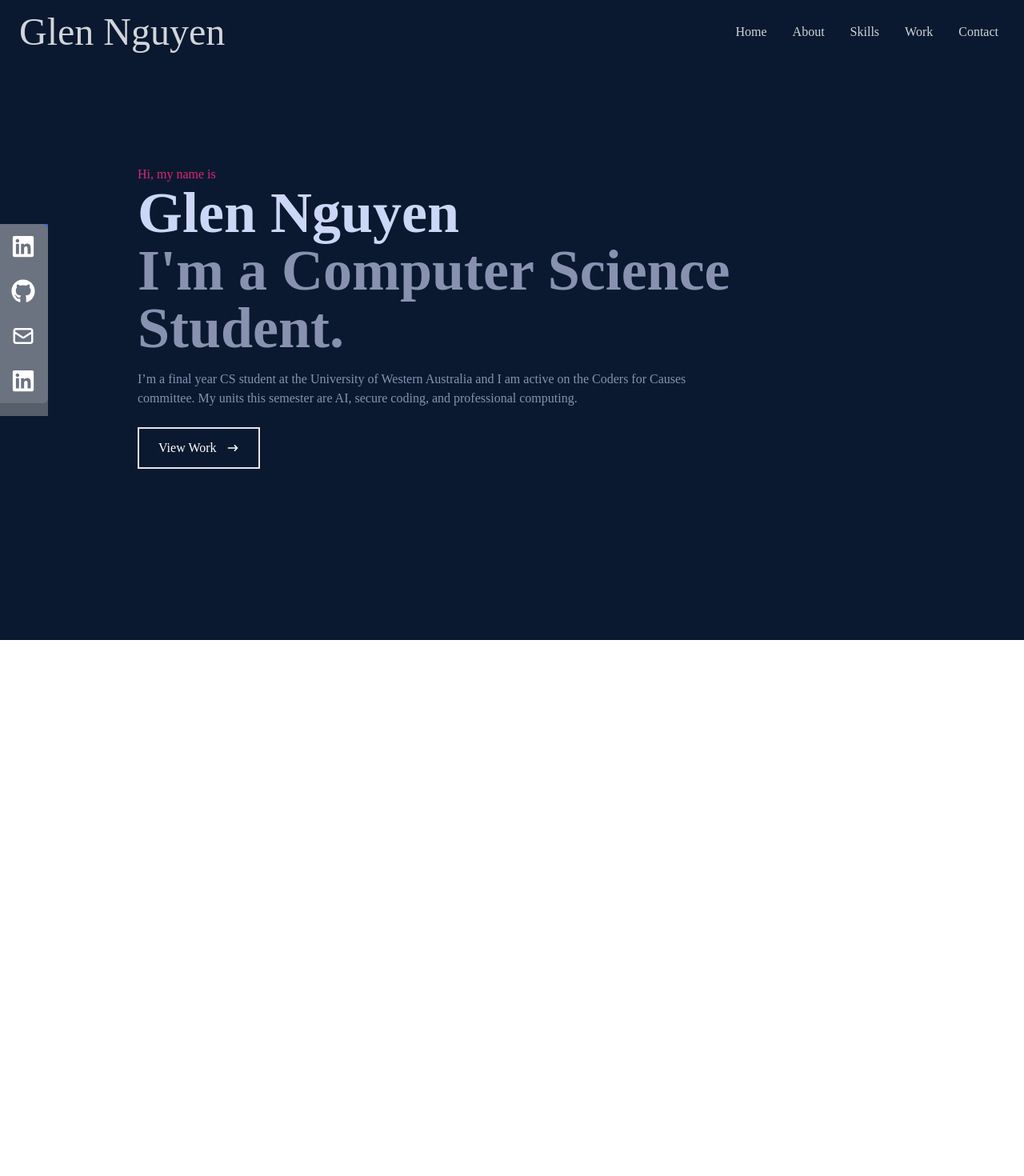
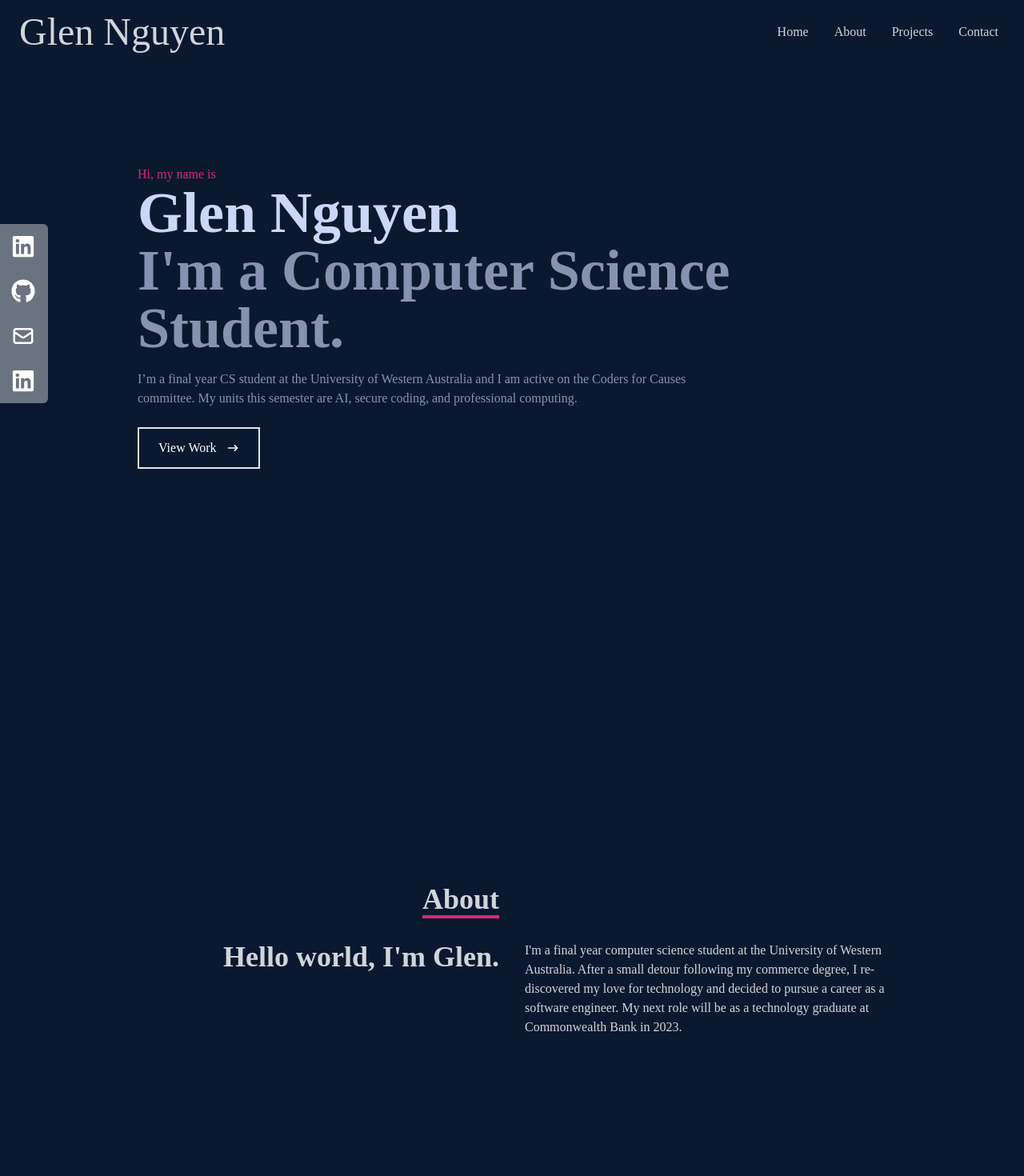
Before and after one commit to GlendleNguyen/portfolio, a React (Create React App) app: page / in a window 1280 px wide. Shown: the top 1470 px of the page at 80% size. Before the commit the page ends 800 px from the top, so only its background shows below. Built offline with nearby package versions, Linux system fonts and the light colour scheme; the HTML template or start-up script is replaced by a standard one.

Commit message:
add components

```diff
--- a/src/App.js
+++ b/src/App.js
@@ -1,13 +1,18 @@
 import NavBar from "./components/NavBar";
 import Home from "./components/Home";
 import SocialLinks from "./components/SocialLinks";
+import About from "./components/About";
+import Contact from "./components/Contact";
+import Projects from "./components/Projects";
 
 function App() {
   return (
     <div>
       <NavBar />
       <Home />
-
+      <About />
+      <Projects />
+      <Contact />
       <SocialLinks />
     </div>
   );
--- /dev/null
+++ b/src/components/About.jsx
@@ -0,0 +1,33 @@
+import React from 'react';
+
+const About = () => {
+    return (
+        <div name='about' className='w-full h-screen bg-[#0a192f] text-gray-300'>
+        <div className='flex flex-col justify-center items-center w-full h-full'>
+            <div className='max-w-[1000px] w-full grid grid-cols-2 gap-8'>
+            <div className='sm:text-right pb-8 pl-4'>
+                <p className='text-4xl font-bold inline border-b-4 border-pink-600'>
+                About
+                </p>
+            </div>
+            <div></div>
+            </div>
+            <div className='max-w-[1000px] w-full grid sm:grid-cols-2 gap-8 px-4'>
+                <div className='sm:text-right text-4xl font-bold'>
+                <p>Hello world, I'm Glen.</p>
+                </div>
+                <div>
+                    <p>
+                        I'm a final year computer science student at the University of Western Australia.
+                        After a small detour following my commerce degree, I re-discovered my love for technology
+                        and decided to pursue a career as a software engineer. My next role will be as a technology
+                        graduate at Commonwealth Bank in 2023.
+                    </p>
+                </div>
+            </div>
+        </div>
+        </div>
+    );
+};
+
+export default About;
--- /dev/null
+++ b/src/components/Contact.jsx
@@ -0,0 +1,20 @@
+import React from 'react'
+
+const Contact = () => {
+    return (
+        <div name='contact' className='w-full h-screen bg-[#0a192f] flex justify-center items-center p-4'>
+            <form method='POST' action="https://getform.io/f/7c6ddb0a-5bf0-4ac2-b7e7-5f7151c1f748" className='flex flex-col max-w-[600px] w-full'>
+                <div className='pb-8'>
+                    <p className='text-4xl font-bold inline border-b-4 border-pink-600 text-gray-300'>Contact</p>
+                    <p className='text-gray-300 py-4'>Submit the form below or shoot me an email - glendle.nguyen@gmail.com</p>
+                </div>
+                <input className='bg-[#ccd6f6] p-2' type="text" placeholder='Your Name' name='Name' />
+                <input className='my-4 p-2 bg-[#ccd6f6]' type="email" placeholder='Your Email' name='email' />
+                <textarea className='bg-[#ccd6f6] p-2' name="message" rows="10" placeholder='Message'></textarea>
+                <button className='text-white border-2 hover:bg-pink-600 hover:border-pink-600 px-4 py-3 my-8 mx-auto flex items-center'>Let's Collaborate</button>
+            </form>
+        </div>
+    )
+}
+
+export default Contact
--- a/src/components/NavBar.jsx
+++ b/src/components/NavBar.jsx
@@ -2,13 +2,7 @@ import React, { useState } from 'react';
 import {
     FaBars,
     FaTimes,
-    FaGithub,
-    FaLinkedin,
-    FaFacebook,
-    FaLinkedinIn,
 } from 'react-icons/fa';
-import { HiOutlineMail } from 'react-icons/hi';
-import { BsFillPersonLinesFill } from 'react-icons/bs';
 import { Link } from 'react-scroll';
 
 const Navbar = () => {
@@ -34,13 +28,8 @@ const Navbar = () => {
             </Link>
             </li>
             <li>
-            <Link to='skills' smooth={true} duration={500}>
-                Skills
-            </Link>
-            </li>
-            <li>
-            <Link to='work' smooth={true} duration={500}>
-                Work
+            <Link to='projects' smooth={true} duration={500}>
+                Projects
             </Link>
             </li>
             <li>
@@ -76,14 +65,8 @@ const Navbar = () => {
             </li>
             <li className='py-6 text-4xl'>
             {' '}
-            <Link onClick={handleClick} to='skills' smooth={true} duration={500}>
-                Skills
-            </Link>
-            </li>
-            <li className='py-6 text-4xl'>
-            {' '}
-            <Link onClick={handleClick} to='work' smooth={true} duration={500}>
-                Work
+            <Link onClick={handleClick} to='projects' smooth={true} duration={500}>
+                Projects
             </Link>
             </li>
             <li className='py-6 text-4xl'>
@@ -94,43 +77,6 @@ const Navbar = () => {
             </li>
         </ul>
 
-        {/* Social icons */}
-        <div className='hidden lg:flex fixed flex-col top-[35%] left-0'>
-            <ul>
-            <li className='w-[160px] h-[60px] flex justify-between items-center ml-[-100px] hover:ml-[-10px] duration-300 bg-blue-600'>
-                <a
-                className='flex justify-between items-center w-full text-gray-300'
-                href='/'
-                >
-                Linkedin <FaLinkedin size={30} />
-                </a>
-            </li>
-            <li className='w-[160px] h-[60px] flex justify-between items-center ml-[-100px] hover:ml-[-10px] duration-300 bg-[#333333]'>
-                <a
-                className='flex justify-between items-center w-full text-gray-300'
-                href='/'
-                >
-                Github <FaGithub size={30} />
-                </a>
-            </li>
-            <li className='w-[160px] h-[60px] flex justify-between items-center ml-[-100px] hover:ml-[-10px] duration-300 bg-[#6fc2b0]'>
-                <a
-                className='flex justify-between items-center w-full text-gray-300'
-                href='/'
-                >
-                Email <HiOutlineMail size={30} />
-                </a>
-            </li>
-            <li className='w-[160px] h-[60px] flex justify-between items-center ml-[-100px] hover:ml-[-10px] duration-300 bg-[#565f69]'>
-                <a
-                className='flex justify-between items-center w-full text-gray-300'
-                href='/'
-                >
-                Resume <BsFillPersonLinesFill size={30} />
-                </a>
-            </li>
-            </ul>
-        </div>
         </div>
     );
 };
--- /dev/null
+++ b/src/components/Projects.jsx
@@ -0,0 +1,11 @@
+import React from 'react';
+
+const Projects = () => {
+    return (
+        <div name='projects' className='w-full md:h-screen text-gray-300 bg-[#0a192f]'>
+
+        </div>
+    );
+};
+
+export default Projects;
```
